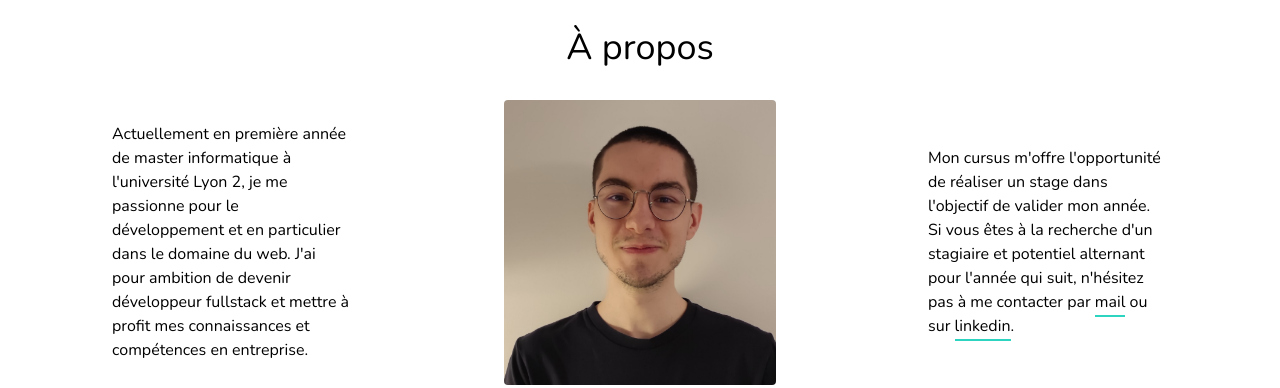
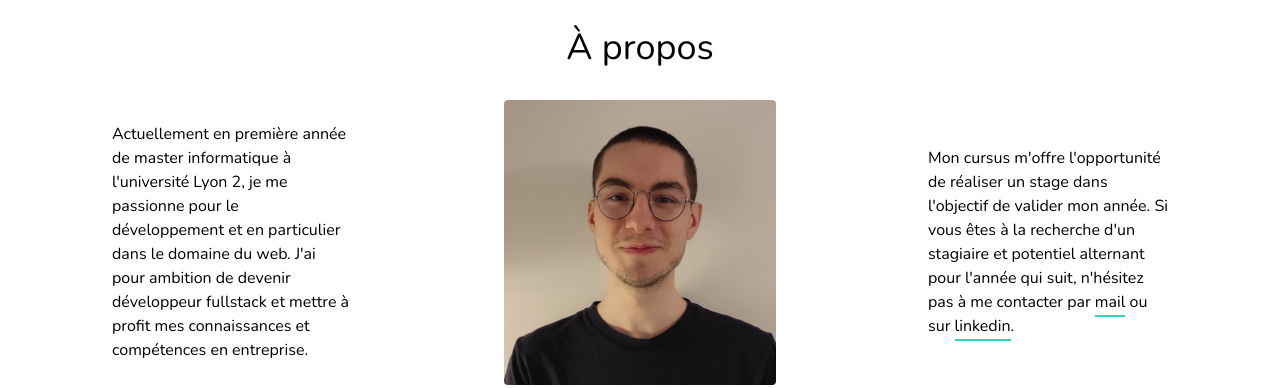
Before and after one commit to FeckNeck/portfolio, a Vue app: page / in a window 1280 px wide. Shown: the part 768-1156 px from the top of the page. Built offline with nearby package versions, Linux system fonts and the light colour scheme.

Commit message:
fix: redirection and project link

```diff
--- a/src/components/AboutMe.vue
+++ b/src/components/AboutMe.vue
@@ -39,11 +39,9 @@
         <div class="lg:shrink-0 lg:grow-0 lg:basis-1/4">
           <p class="px-4">
             Mon cursus m'offre l'opportunité de réaliser un stage dans
-            l'objectif de valider mon année.
-          </p>
-          <p class="px-4">
-            Si vous êtes à la recherche d'un stagiaire et potentiel alternant
-            pour l'année qui suit, n'hésitez pas à me contacter par
+            l'objectif de valider mon année. Si vous êtes à la recherche d'un
+            stagiaire et potentiel alternant pour l'année qui suit, n'hésitez
+            pas à me contacter par
             <a
               href="mailto:mathis.dousse@outlook.fr"
               class="
--- a/src/components/MyHearder.vue
+++ b/src/components/MyHearder.vue
@@ -83,7 +83,8 @@
             "
             >Présentation</router-link
           >
-          <p
+          <router-link
+            :to="{ name: 'Presentationview', hash: '#projects' }"
             class="
               block
               sm:px-5 sm:py-0
@@ -95,7 +96,7 @@
             "
           >
             Projets
-          </p>
+          </router-link>
           <div>
             <a
               href="mailto:mathis.dousse@outlook.fr"
--- a/src/router/index.js
+++ b/src/router/index.js
@@ -3,7 +3,7 @@ import PresentationView from "../views/PresentationView";
 
 const routes = [
   {
-    path: "/",
+    path: "/:pathMatch(.*)*",
     name: "Presentationview",
     component: PresentationView,
   },
@@ -12,6 +12,14 @@ const routes = [
 const router = createRouter({
   history: createWebHistory(),
   routes: routes,
+  scrollBehavior(to) {
+    if (to.hash) {
+      return {
+        el: to.hash,
+        behavior: "smooth",
+      };
+    }
+  },
 });
 
 export default router;
```
